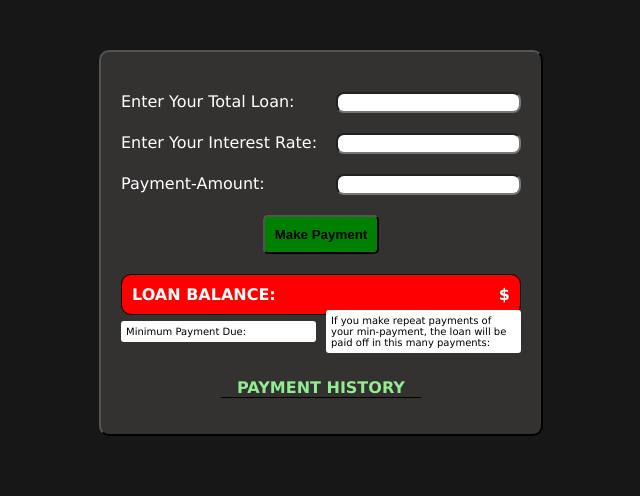
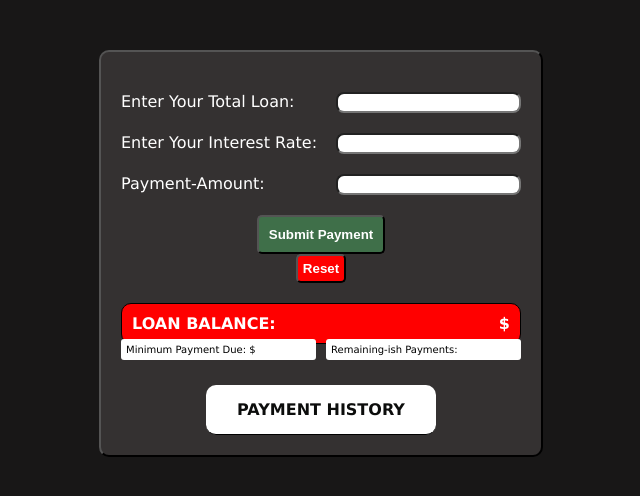
Before and after one commit to Bay102/debt.Calculator, a React (Create React App) app: page / in a window 1280 px wide. Shown: the top 496 px of the page, without its empty margins (319-959 px from the left). Built offline with nearby package versions, Linux system fonts and the light colour scheme.

Commit message:
resubmitting here

```diff
--- a/src/App.css
+++ b/src/App.css
@@ -4,17 +4,42 @@ body {
 }
 
 li {
-  color: lightgreen;
+  color: rgb(3, 124, 3);
   list-style: none;
+  border: .5px solid black;
+  border-radius: 5px;
+  padding: 10px;
+  margin: 0;
+  font-weight: 800;
+}
+
+ul {
+  width: 200px;
+  background-color: white;
+  border-radius: 10px;
+  padding: 0;
+  margin: 0 auto;
+  text-align: center;
 }
 
 button {
-  background-color: green;
+  background-color:  rgb(63, 111, 73);
+  color: white;
   border-radius: 5px;
   padding: 10px;
   font-weight: 800;
 }
 
+.reset {
+  text-align: center;
+}
+
+
+.resetButton {
+  text-align: center;
+  padding: 5px;
+  background-color: red;
+}
 
 .App-header {
   background-color: #282c34;
@@ -69,12 +94,15 @@ input {
 }
 
 .history {
+  background: white;
   text-align: center;
   font-weight: 600;
   border-bottom: 1px solid black;
+  border-radius: 10px;
   width: 200px;
   margin: auto;
-  color: lightgreen;
+  color: #0c0d0c;
+  padding: 15px;
 }
 
 .payoff {
--- a/src/CalculatorForm.jsx
+++ b/src/CalculatorForm.jsx
@@ -28,9 +28,16 @@ class CalculatorForm extends React.Component {
     });
   };
 
-  untilPaidOff = () => {
-    const { balance, minPayment } = this.state;
-    let payOff = balance > 0 ? (balance / minPayment).toFixed(0) : 0;   console.log(payOff);
+  remainingPayments = () => {
+    const { balance, paymentAmount, minPayment } = this.state;
+    let payOff ;
+   if (balance <= 100) {
+      payOff = 1
+    } else if ( minPayment === 0) {
+      payOff = 0
+    } else if (balance > 0) {
+      payOff = (balance / paymentAmount).toFixed(0)
+    }
     this.setState({ paymentsUntilPayoff: payOff });
   };
 
@@ -42,7 +49,7 @@ class CalculatorForm extends React.Component {
       +balance <= 100
         ? paymentAmount - principle
         : paymentAmount - loanInterest;
-    this.setState({ balance: (+balance - +payment).toFixed(2) });
+    this.setState({balance: (+balance - +payment).toFixed(2)}, () => this.minimumPayment());
   };
 
   addToPaymentHistory = () => {
@@ -70,13 +77,29 @@ class CalculatorForm extends React.Component {
     ) {
       this.paymentCalculations();
       this.addToPaymentHistory();
-      this.untilPaidOff();
+      this.remainingPayments();
     } else if (+paymentAmount < minPayment) {
       alert("Please pay at least your minimum payment");
     } else if (+paymentAmount > +balance) {
       alert("Please do not pay over your current balance");
     }
   };
+
+
+  resetForm = (e) => {
+    // e.preventDefault();
+      this.setState({
+        balance: "",
+        interest: "",
+        paymentAmount: "",
+        paymentsUntilPayoff: "",
+        minPayment: "",
+        allPayments: [],
+      })
+
+
+    }
+
 
   render() {
     const fields = [
@@ -93,6 +116,8 @@ class CalculatorForm extends React.Component {
         value: this.state.paymentAmount,
       },
     ];
+
+
 
     return (
       <div className="calc-wrapper">
@@ -115,9 +140,15 @@ class CalculatorForm extends React.Component {
               </div>
             );
           })}
-          <div className="pay-button">
-            <button onClick={this.paymentSubmit}>Make Payment</button>
+          <div className="buttons">
+             <div className="pay-button">
+            <button onClick={this.paymentSubmit}>Submit Payment</button>
           </div>
+          <div className="reset">
+            <button className="resetButton" onClick={this.resetForm}>Reset</button>
+          </div>
+          </div>
+
         </form>
         <PaymentHistory info={this.state} />
       </div>
--- a/src/paymentHistory.jsx
+++ b/src/paymentHistory.jsx
@@ -7,16 +7,11 @@ const PaymentHistory = ({
     <div>
       <div className="balance-wrap">
         <div>LOAN BALANCE:</div>
-
         <div>${balance}</div>
       </div>
       <div className="payoff">
-        <div>Minimum Payment Due: {minPayment}</div>
-        <div>
-          {" "}
-          If you make repeat payments of your min-payment, the loan will be paid
-          off in this many payments: {paymentsUntilPayoff}
-        </div>
+        <div>Minimum Payment Due: ${minPayment}</div>
+        <div>Remaining-ish Payments: {paymentsUntilPayoff}</div>
       </div>
       <div className="history">PAYMENT HISTORY</div>
 
```
